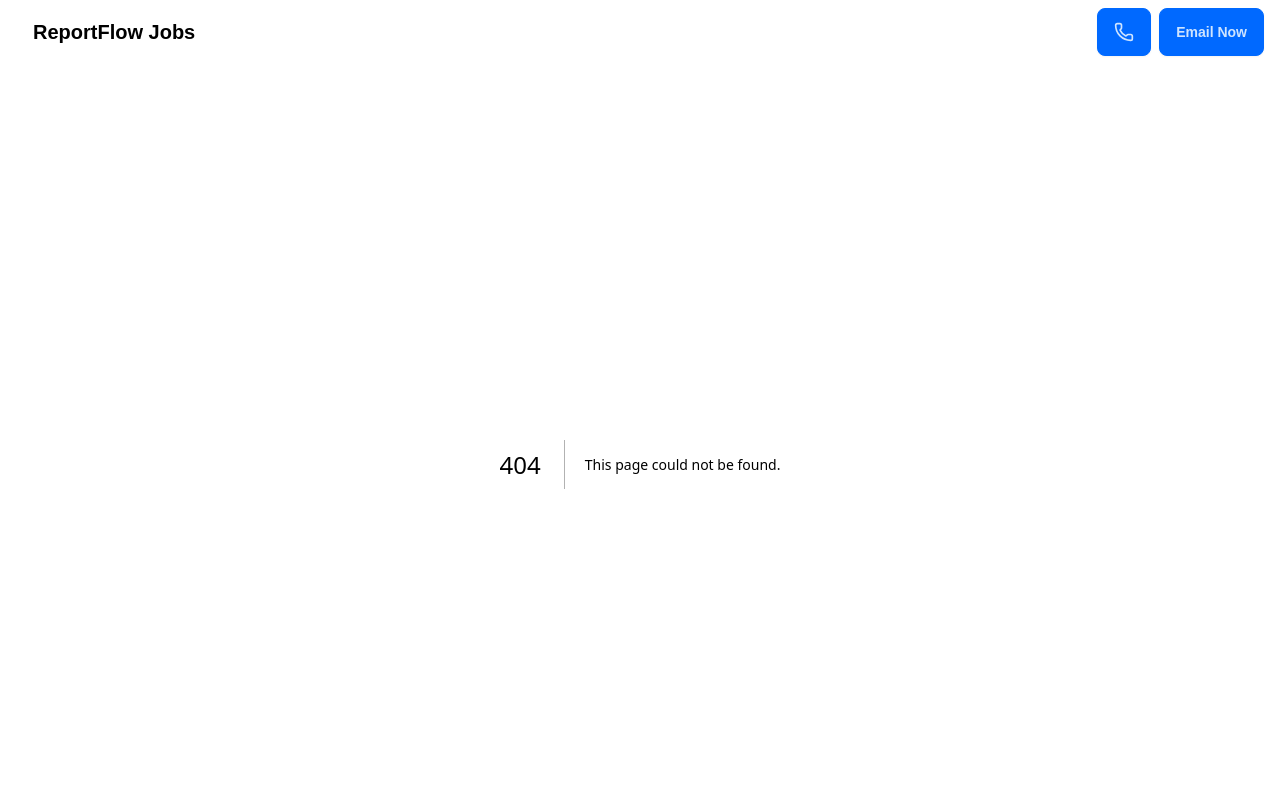
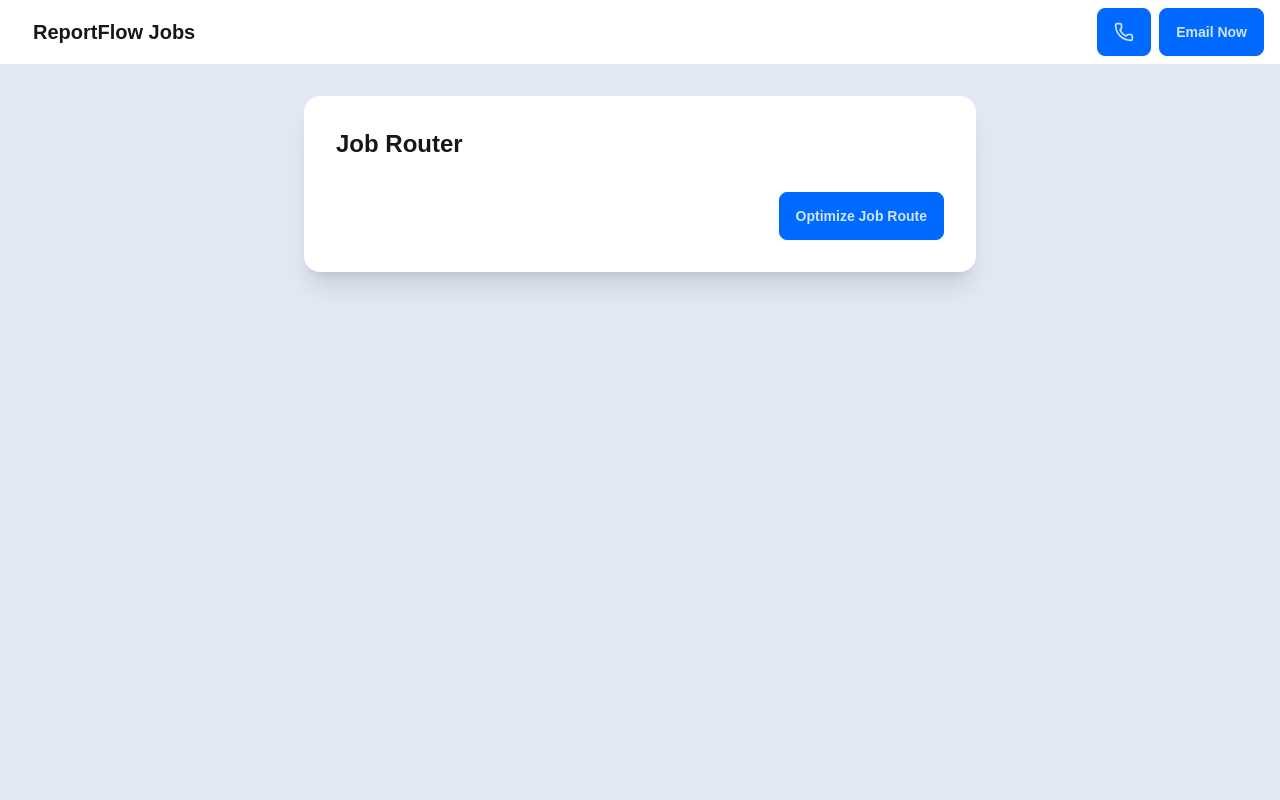
Before and after one commit to muddxyii/reportflow-jobs, a Next.js app: page /job-router in a window 1280 px wide. Before the commit this address had no page. Shown: the top 800 px of the page. Built offline with nearby package versions, Linux system fonts and the light colour scheme.

Commit message:
feat: Add Job Router page and button for routing RF jobs
Why:
- Introduces new functionality for optimizing job routes.
- Temporarily removes the PDF Tools card, simplifying the interface.

```diff
--- /dev/null
+++ b/src/app/job-router/page.tsx
@@ -0,0 +1,24 @@
+import React from "react";
+
+export default function JobRouter() {
+    return (
+        <main className="min-h-screen bg-base-300 p-8">
+            <div className="max-w-2xl mx-auto">
+                <div className="card bg-base-100 shadow-xl">
+                    <div className="card-body">
+                        <div className="flex justify-between items-center">
+                            <div className="flex justify-between items-center mb-6 w-full">
+                                <h1 className="card-title text-2xl font-bold text-left">Job Router</h1>
+                            </div>
+                        </div>
+                        <div className="card-actions justify-end">
+                            <button type="submit" className="btn btn-primary">
+                                Optimize Job Route
+                            </button>
+                        </div>
+                    </div>
+                </div>
+            </div>
+        </main>
+    );
+}
--- a/src/app/page.tsx
+++ b/src/app/page.tsx
@@ -19,10 +19,16 @@
                         >
                             Edit Existing RF Job
                         </button>
+                        <button
+                            className="btn btn-warning w-full"
+                            onClick={() => window.location.href = '/job-router'}
+                        >
+                            Route RF Jobs
+                        </button>
                     </div>
                 </div>
             </div>
-            <div className="card w-96 bg-base-100 shadow-xl">
+            {/* <div className="card w-96 bg-base-100 shadow-xl">
     <div className="card-body">
         <h1 className="card-title text-2xl font-bold mb-6">PDF Tools</h1>
         <div className="space-y-4">
@@ -34,7 +40,7 @@
             </button>
         </div>
     </div>
-            </div>
+</div> */}
         </main>
     );
 }
```
Lines whose indentation alone changed are shown as unchanged.
